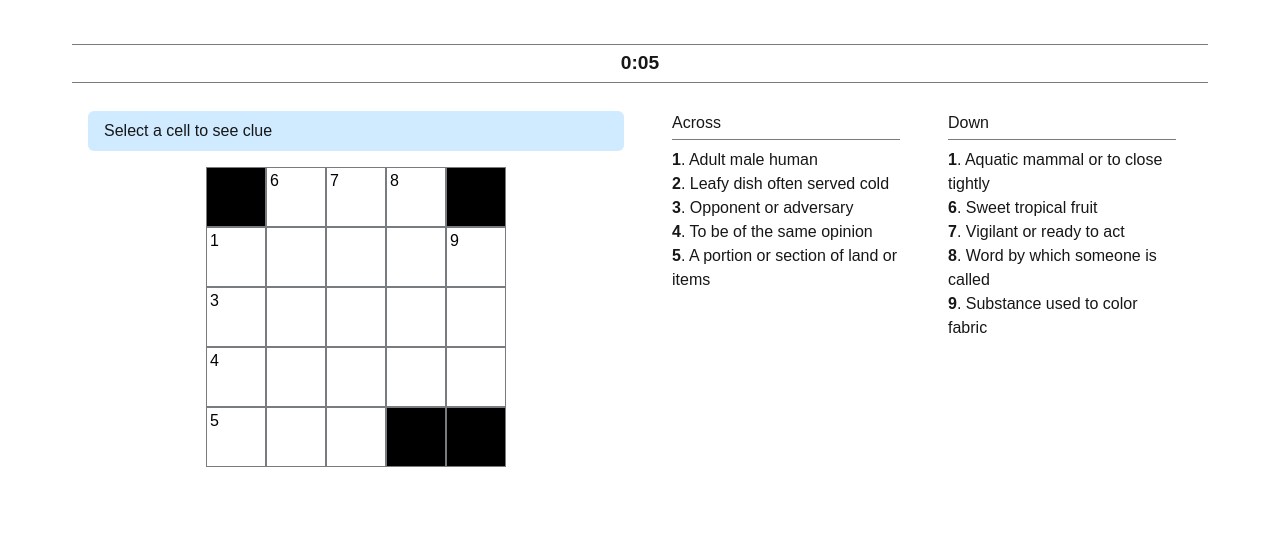
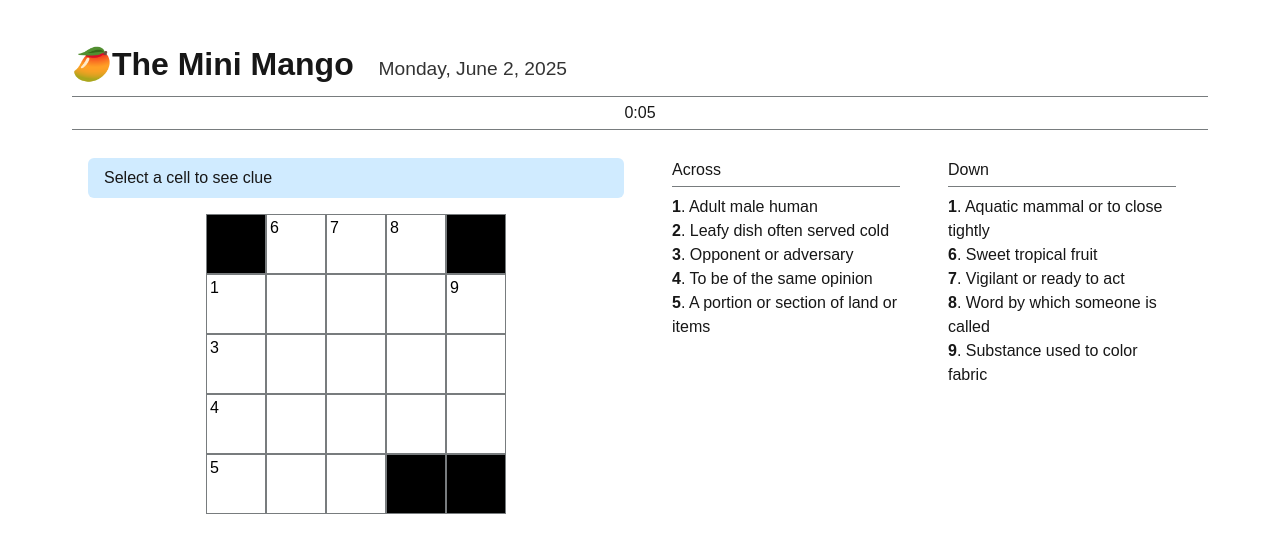
Before and after one commit to CaylinCat/mangodle, a Next.js app in the folder mangodle/: page /minimango in a window 1280 px wide. Shown: the top 552 px of the page. Built offline with nearby package versions, Linux system fonts and the light colour scheme.

Commit message:
mini mango added title
added title and date to mini mango game

```diff
--- a/mangodle/src/app/minimango/page.module.css
+++ b/mangodle/src/app/minimango/page.module.css
@@ -22,8 +22,8 @@
 }
 
 .timerText {
-  font-size: 1.2rem;
-  font-weight: bold;
+  font-size: 1rem;
+  font-weight: normal;
   margin: 0.25rem 0;
 }
 
@@ -191,3 +191,21 @@
 .shareButton:hover {
   background-color: #357ABD;
 }
+
+.titleLine {
+  margin-bottom: 0.5rem;
+  font-family: sans-serif;
+  text-align: left;
+}
+
+.title {
+  font-weight: bold;
+  font-size: 2rem;
+}
+
+.date {
+  font-weight: normal;
+  font-size: 1.2rem;
+  color: #333;
+  margin-left: 1rem;
+}
--- a/mangodle/src/app/minimango/page.tsx
+++ b/mangodle/src/app/minimango/page.tsx
@@ -194,9 +194,20 @@ export default function Page() {
       ? findClueAtCell(puzzle, selectedCell.row, selectedCell.col, highlightDirection)
       : null;
 
+  const dateString = new Date().toLocaleDateString('en-US', {
+    weekday: 'long',
+    month: 'long',
+    day: 'numeric',
+    year: 'numeric',
+  });
+
   return (
     <div className={styles.wrapper}>
       <div className={styles.timerContainer}>
+          <div className={styles.titleLine}>
+            <span className={styles.title}>🥭The Mini Mango </span>{' '}
+            <span className={styles.date}>{dateString}</span>
+          </div>
         <hr className={styles.divider} />
         <div className={styles.timerText}>
           {formatTime(elapsed)}
```
